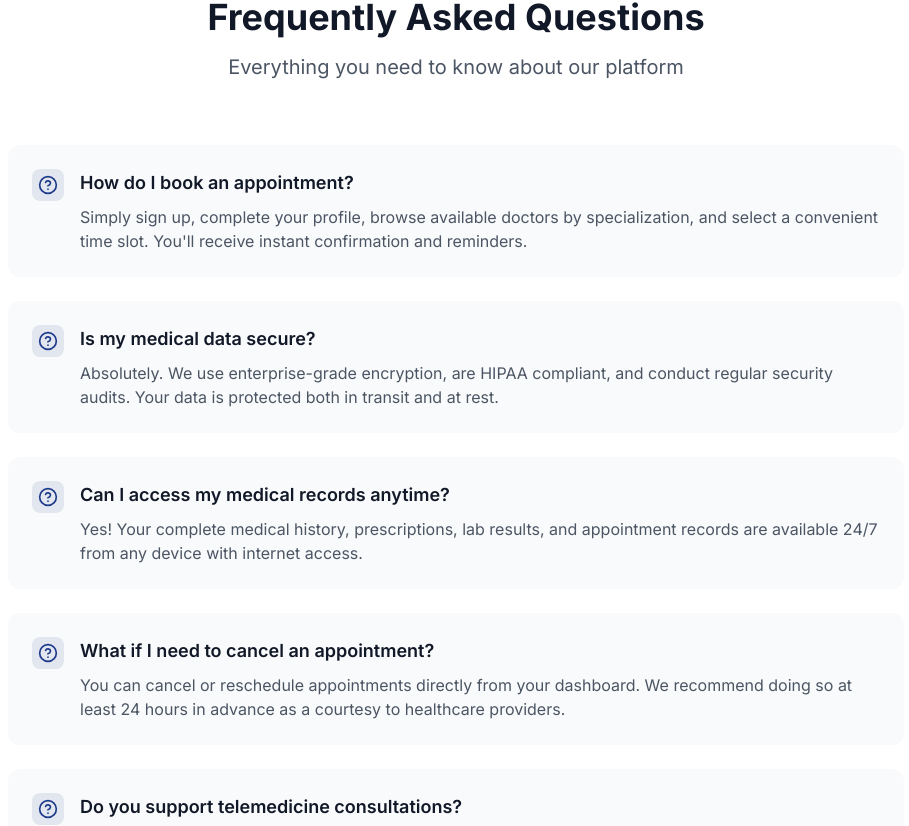
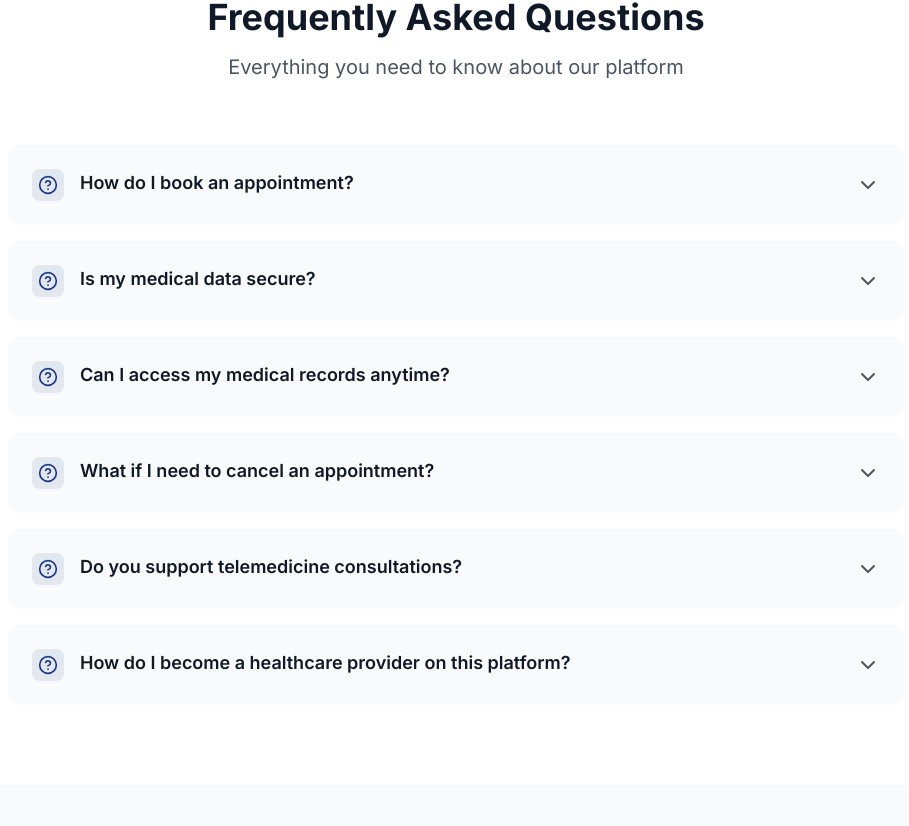
Before and after one commit to Barento999/advanced_hms, a React (Vite) app in the folder frontend/: page / in a window 1280 px wide. Shown: the part 5647-6473 px from the top of the page, without its empty margins (184-1093 px from the left). Built offline with nearby package versions, Linux system fonts and the light colour scheme.

Commit message:
Make FAQ section expandable with smooth animations and chevron indicators

```diff
--- a/frontend/src/pages/LandingPage.jsx
+++ b/frontend/src/pages/LandingPage.jsx
@@ -1,4 +1,4 @@
-import { useContext, useEffect } from "react";
+import { useContext, useEffect, useState } from "react";
 import { useNavigate, Link } from "react-router-dom";
 import {
   Calendar,
@@ -25,13 +25,18 @@ import {
   Mail,
   Phone,
   MapPin,
-  Zap,
+  ChevronDown,
 } from "lucide-react";
 import { AuthContext } from "../context/AuthContext";
 
 const LandingPage = () => {
   const { user } = useContext(AuthContext);
   const navigate = useNavigate();
+  const [openFaqIndex, setOpenFaqIndex] = useState(null);
+
+  const toggleFaq = (index) => {
+    setOpenFaqIndex(openFaqIndex === index ? null : index);
+  };
 
   useEffect(() => {
     // Redirect logged-in users to their dashboard
@@ -791,20 +796,36 @@ const LandingPage = () => {
               Everything you need to know about our platform
             </p>
           </div>
-          <div className="space-y-6">
+          <div className="space-y-4">
             {faqs.map((faq, index) => (
               <div
                 key={index}
-                className="bg-gray-50 dark:bg-slate-900 rounded-xl p-6">
-                <div className="flex items-start gap-4">
-                  <div className="w-8 h-8 bg-primary/10 rounded-lg flex items-center justify-center flex-shrink-0">
-                    <HelpCircle className="w-5 h-5 text-primary" />
-                  </div>
-                  <div>
-                    <h3 className="text-lg font-semibold text-dark dark:text-slate-100 mb-2">
+                className="bg-gray-50 dark:bg-slate-900 rounded-xl overflow-hidden transition-all">
+                <button
+                  onClick={() => toggleFaq(index)}
+                  className="w-full flex items-center justify-between p-6 text-left hover:bg-gray-100 dark:hover:bg-slate-800 transition-colors">
+                  <div className="flex items-start gap-4 flex-1">
+                    <div className="w-8 h-8 bg-primary/10 rounded-lg flex items-center justify-center flex-shrink-0">
+                      <HelpCircle className="w-5 h-5 text-primary" />
+                    </div>
+                    <h3 className="text-lg font-semibold text-dark dark:text-slate-100 pr-4">
                       {faq.question}
                     </h3>
-                    <p className="text-gray-600 dark:text-slate-400">
+                  </div>
+                  <ChevronDown
+                    className={`w-6 h-6 text-gray-600 dark:text-slate-400 flex-shrink-0 transition-transform duration-300 ${
+                      openFaqIndex === index ? "rotate-180" : ""
+                    }`}
+                  />
+                </button>
+                <div
+                  className={`overflow-hidden transition-all duration-300 ease-in-out ${
+                    openFaqIndex === index
+                      ? "max-h-96 opacity-100"
+                      : "max-h-0 opacity-0"
+                  }`}>
+                  <div className="px-6 pb-6 pl-18">
+                    <p className="text-gray-600 dark:text-slate-400 leading-relaxed">
                       {faq.answer}
                     </p>
                   </div>
```
